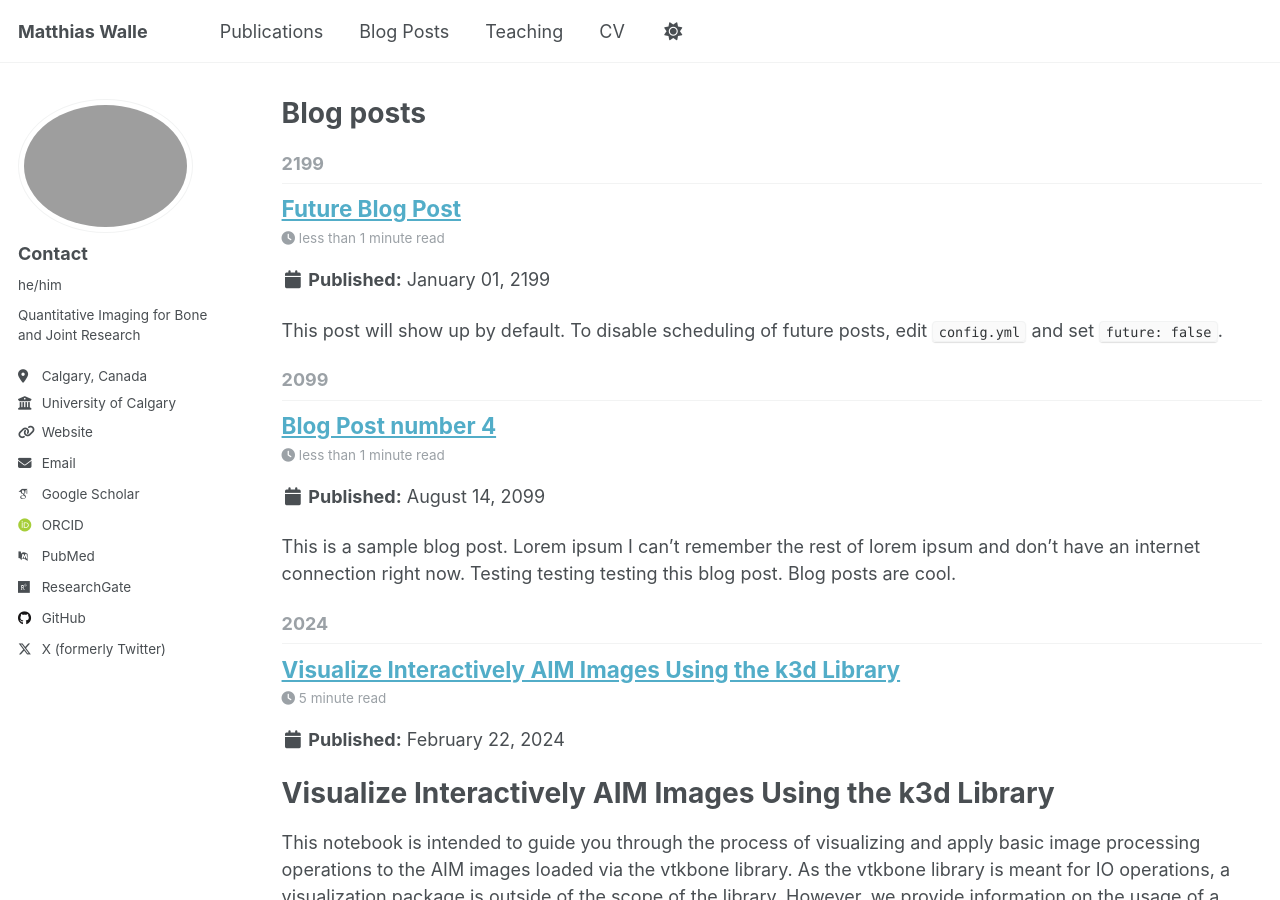
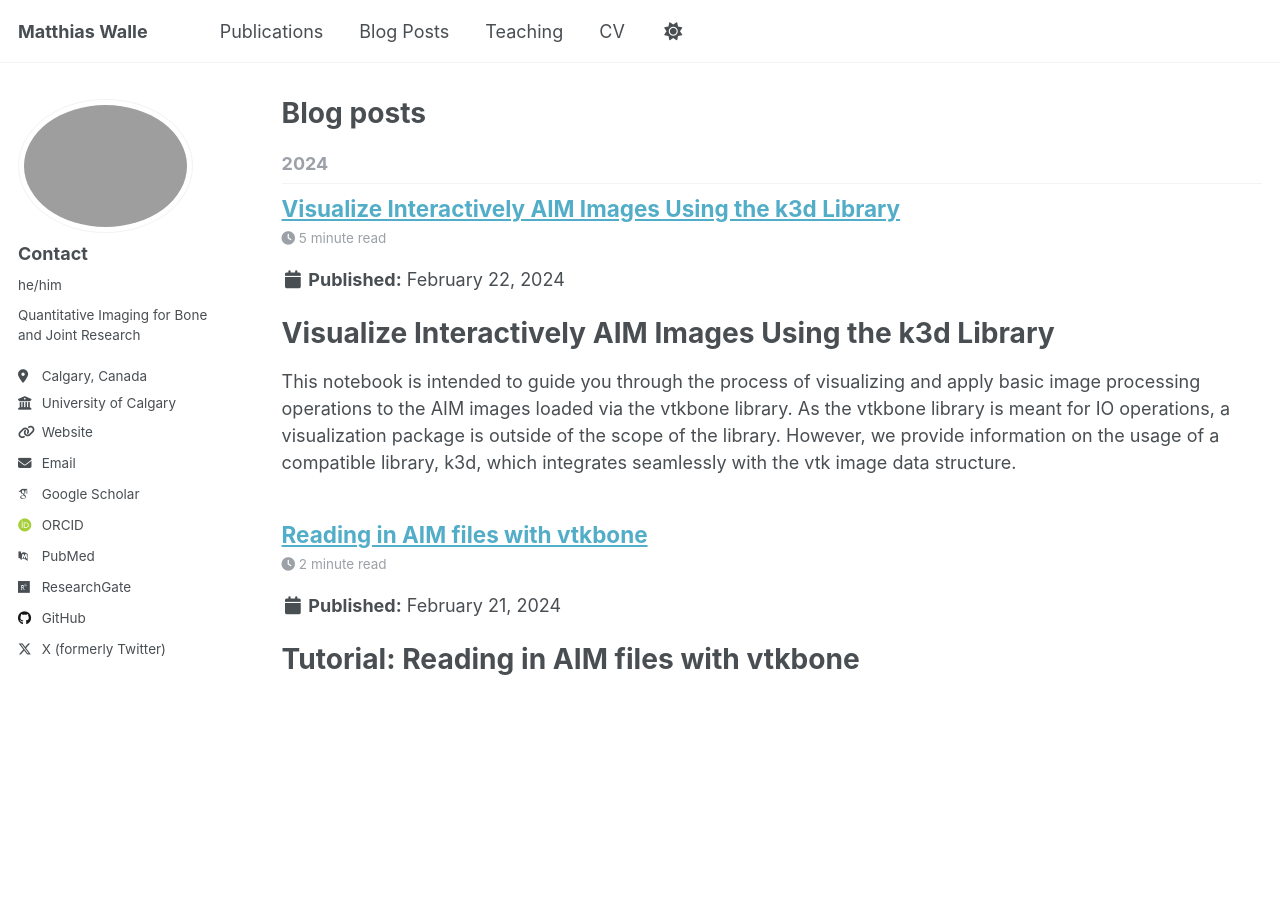
Before and after one commit to wallematthias/walle-matthias, a Jekyll site: the page built from _pages/year-archive.html, in a window 1280 px wide and 900 px high. Built offline with Jekyll 4.4.1, drawn with Linux system fonts in a browser that asks for light colours; some web fonts are replaced.

Commit message:
added config correction

```diff
--- a/_config.yml
+++ b/_config.yml
@@ -12,7 +12,7 @@ title                    : "Matthias Walle"
 title_separator          : "-"
 name                     : &name "Matthias Walle, Dr. sc."
 description              : &description ""
-url                      : https://wallematthias.github.io/ # the base hostname & protocol for your site e.g. "https://mmistakes.github.io"
+url                      : https://wallematthias.github.io # the base hostname & protocol for your site e.g. "https://mmistakes.github.io"
 baseurl                  : "" # the subpath of your site, e.g. "/blog"
 repository               : "wallematthias/wallematthias.github.io"
 
--- a/_posts/2199-01-01-future-post.md
+++ /dev/null
@@ -1,11 +0,0 @@
----
-title: 'Future Blog Post'
-date: 2199-01-01
-permalink: /posts/2012/08/blog-post-4/
-tags:
-  - cool posts
-  - category1
-  - category2
----
-
-This post will show up by default. To disable scheduling of future posts, edit `config.yml` and set `future: false`.
```
Also changed, not shown: _posts/2099-08-14-blog-post-4.md (deleted, +0 -20 lines).
